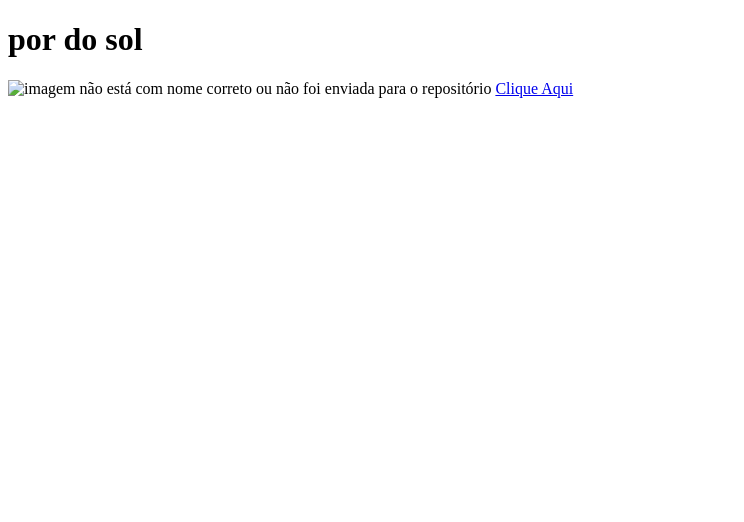
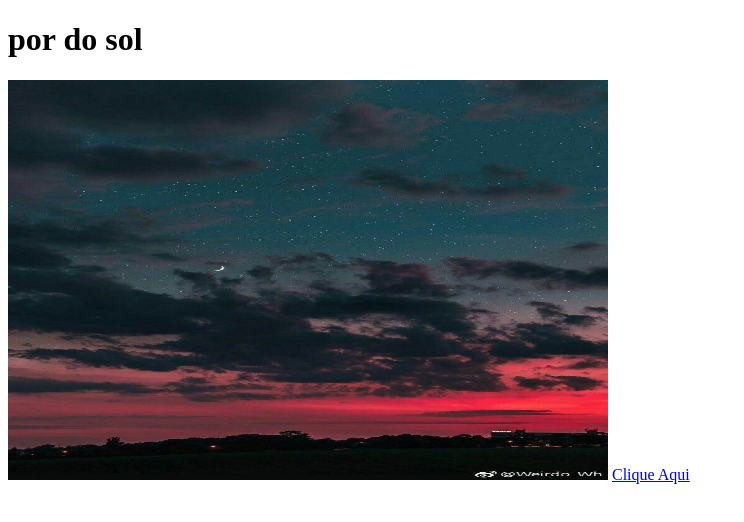
Before and after one commit to BKANITZ/bkanitz.github.io, a plain HTML site: page index.html in a window 1280 px wide. Shown: the whole page, without its empty margins (0-744 px from the left). Drawn offline with Linux system fonts and the light colour scheme.

Commit message:
Update index.html

```diff
--- a/index.html
+++ b/index.html
@@ -7,7 +7,7 @@
 </head>
 <body>
   <h1>por do sol</h1>
-  <img src="ib.jpg" width="600" height="400" alt="imagem não está com nome correto ou não foi enviada para o repositório">
+  <img src="lb.jpeg" width="600" height="400" alt="imagem não está com nome correto ou não foi enviada para o repositório">
   <a href="https://www.google.com.br">Clique Aqui</a>
 </body>
 </html>
```
